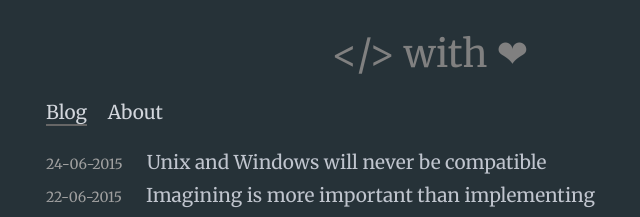
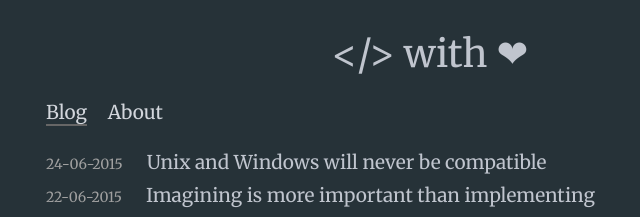
Before and after one commit to arafsheikh/arafsheikh.github.io, a Jekyll site: the page built from index.html, in a window 1280 px wide. Shown: the top 217 px of the page, without its empty margins (210-850 px from the left). Built offline with Jekyll 4.4.1, drawn with Linux system fonts in a browser that asks for light colours; Markdown is read by kramdown in place of the engine named in the settings.

```diff
--- a/_sass/_layout.scss
+++ b/_sass/_layout.scss
@@ -7,7 +7,6 @@ main {
 .site-header {
     .site-title {
         font-weight: 300;
-        color: gray;
         > a {
             color: $text-color;
             text-decoration: none;
```
